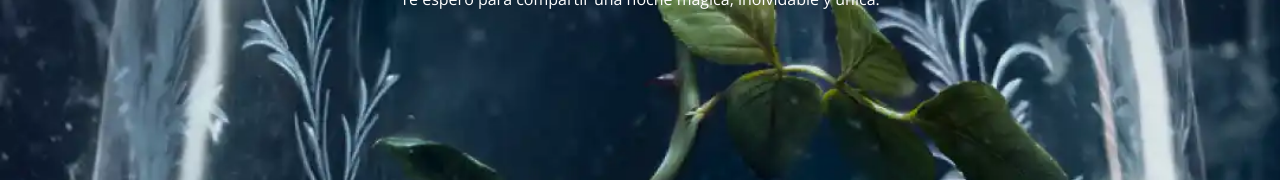
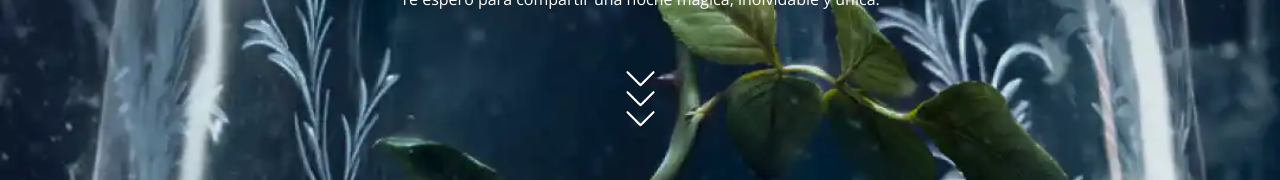
Before and after one commit to Facug03/delfina-quince, a Next.js app: page / in a window 1280 px wide. Shown: the part 490-670 px from the top of the page. Built offline with nearby package versions, Linux system fonts and the light colour scheme.

Commit message:
add arrow icon

```diff
--- a/src/app/page.tsx
+++ b/src/app/page.tsx
@@ -4,6 +4,7 @@ import bgBella from '../../public/fondo-bella.webp'
 import bgShapes from '../../public/fondo.webp'
 
 import Image from 'next/image'
+import Arrow from './ui/arrow-icon'
 
 export default function Home() {
   return (
@@ -38,6 +39,12 @@ export default function Home() {
         <h3 className='font-open text-center'>
           “Te espero para compartir una noche mágica, inolvidable y única.”
         </h3>
+
+        <div className='absolute top-[70%]'>
+          <Image src='/arrow.png' width={39} height={44} alt='arrow' />
+          <Image src='/arrow.png' width={39} height={44} alt='arrow' />
+          <Image src='/arrow.png' width={39} height={44} alt='arrow' />
+        </div>
 
         <Separator />
       </section>
--- /dev/null
+++ b/src/app/ui/arrow-icon.tsx
@@ -0,0 +1,15 @@
+export default function Arrow() {
+  return (
+    <svg
+      width='75px'
+      height='75px'
+      viewBox='0 0 64 64'
+      xmlns='http://www.w3.org/2000/svg'
+      fill='none'
+      stroke='#fff'
+      strokeWidth='2px'
+    >
+      <polyline points='48 24 32 40 16 24' />
+    </svg>
+  )
+}
```
Also changed, not shown: public/arrow.png (added).
